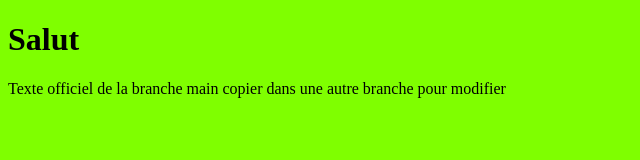
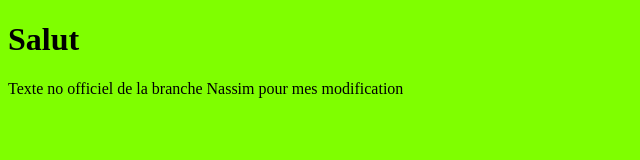
Before and after one commit to NassimHachem/OpenClassroomsProjects, a plain HTML site: page dossier sans titre/index.html in a window 1280 px wide. Shown: the whole page, without its empty margins (0-640 px from the left). Drawn offline with Linux system fonts and the light colour scheme.

Commit message:
Update index.html

```diff
--- a/dossier sans titre/index.html
+++ b/dossier sans titre/index.html
@@ -8,7 +8,7 @@
 
     <body>
         <h1>Salut</h1>
-        <p>Texte officiel de la branche main copier dans une autre branche pour modifier</p>
+        <p>Texte no officiel de la branche Nassim pour mes modification</p>
     </body>
 
 </html>
```
